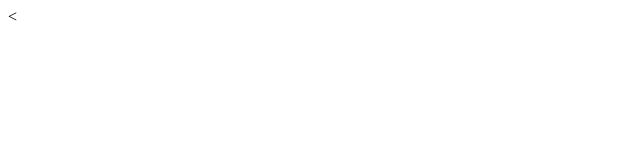
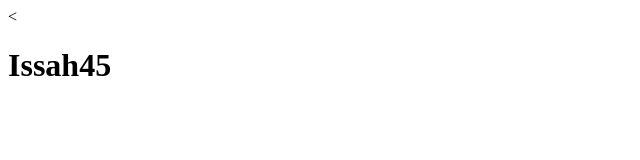
Before and after one commit to Issah45/Issah45, a plain HTML site: page index.html in a window 1280 px wide. Shown: the whole page, without its empty margins (0-640 px from the left). Drawn offline with Linux system fonts and the light colour scheme.

Commit message:
Update index.html

```diff
--- a/index.html
+++ b/index.html
@@ -5,6 +5,6 @@
     <title>Issah45</title>
   </head>
   <body>
-
+    <h1>Issah45</h1>
   </body>
 </html>
```
